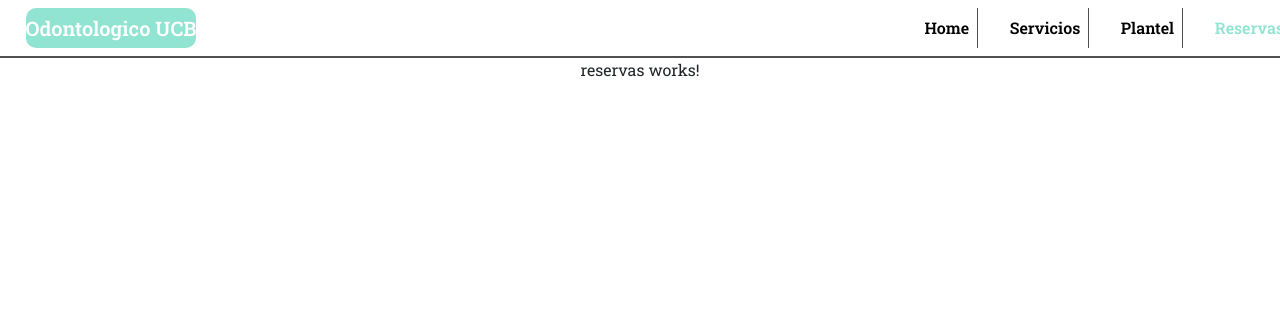
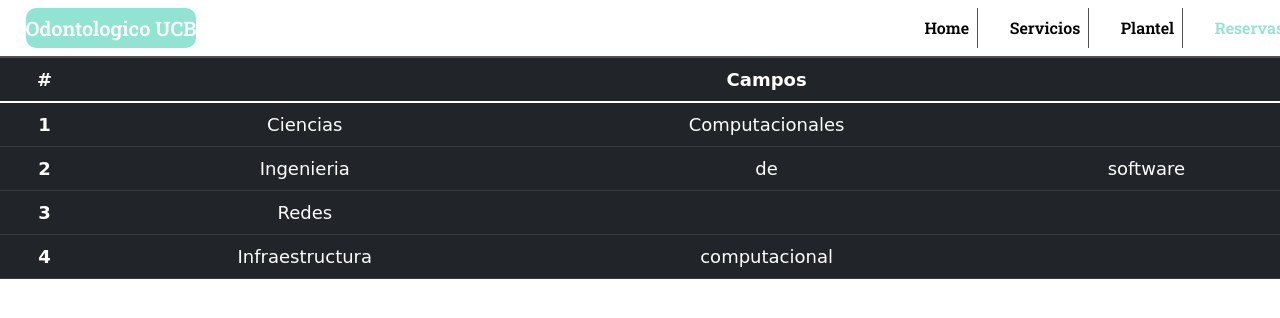
Before and after one commit to Ivan-A-ZabalaMontano/tecwebexamen3, an Angular app: page /reservas in a window 1280 px wide. Shown: the top 318 px of the page. Built offline with nearby package versions, Linux system fonts and the light colour scheme.

Commit message:
Subiendo el disenio de reservas

```diff
--- a/src/app/reservas/reservas.component.html
+++ b/src/app/reservas/reservas.component.html
@@ -1 +1,38 @@
-<p>reservas works!</p>
+<font color=white size="4" face="Comic Sans MS">
+    <table class="table table-dark">
+    <thead>
+      <tr>
+        <th scope="col">#</th>
+        <th scope="col"></th>
+        <th scope="col">Campos</th>
+        <th scope="col"></th>
+      </tr>
+    </thead>
+    <tbody>
+      <tr>
+        <th scope="row">1</th>
+        <td>Ciencias</td>
+        <td>Computacionales</td>
+        <th scope="col"></th>
+      </tr>
+      <tr>
+        <th scope="row">2</th>
+        <td>Ingenieria</td>
+        <td>de</td>
+        <td>software</td>
+      </tr>
+      <tr>
+        <th scope="row">3</th>
+        <td>Redes</td>
+        <td></td>
+        <td></td>
+      </tr>
+      <tr>
+      <th scope="row">4</th>
+      <td>Infraestructura</td>
+      <td>computacional</td>
+      <td></td>
+    </tr>
+    </tbody>
+  </table>
+      </font>
```
